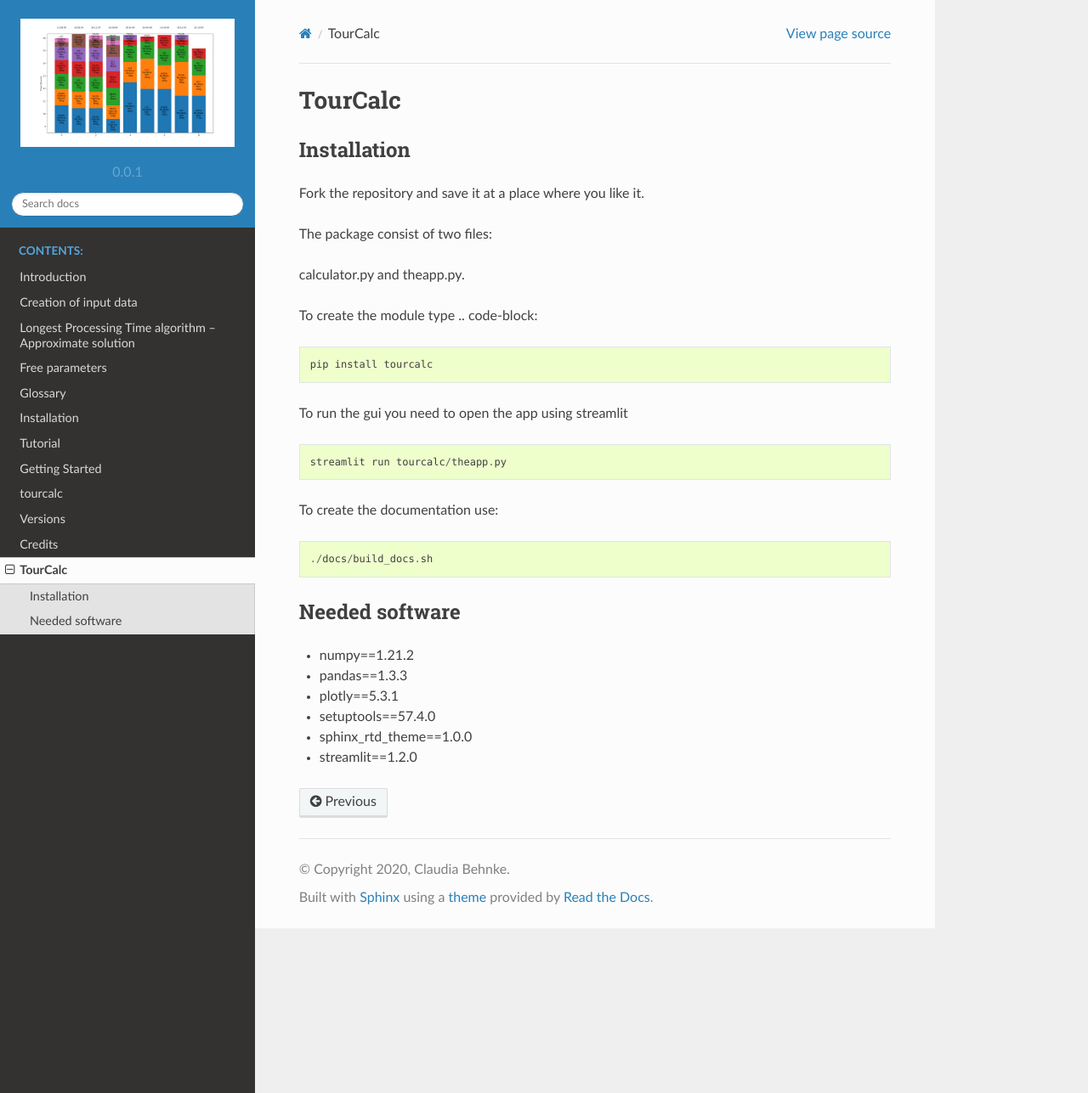
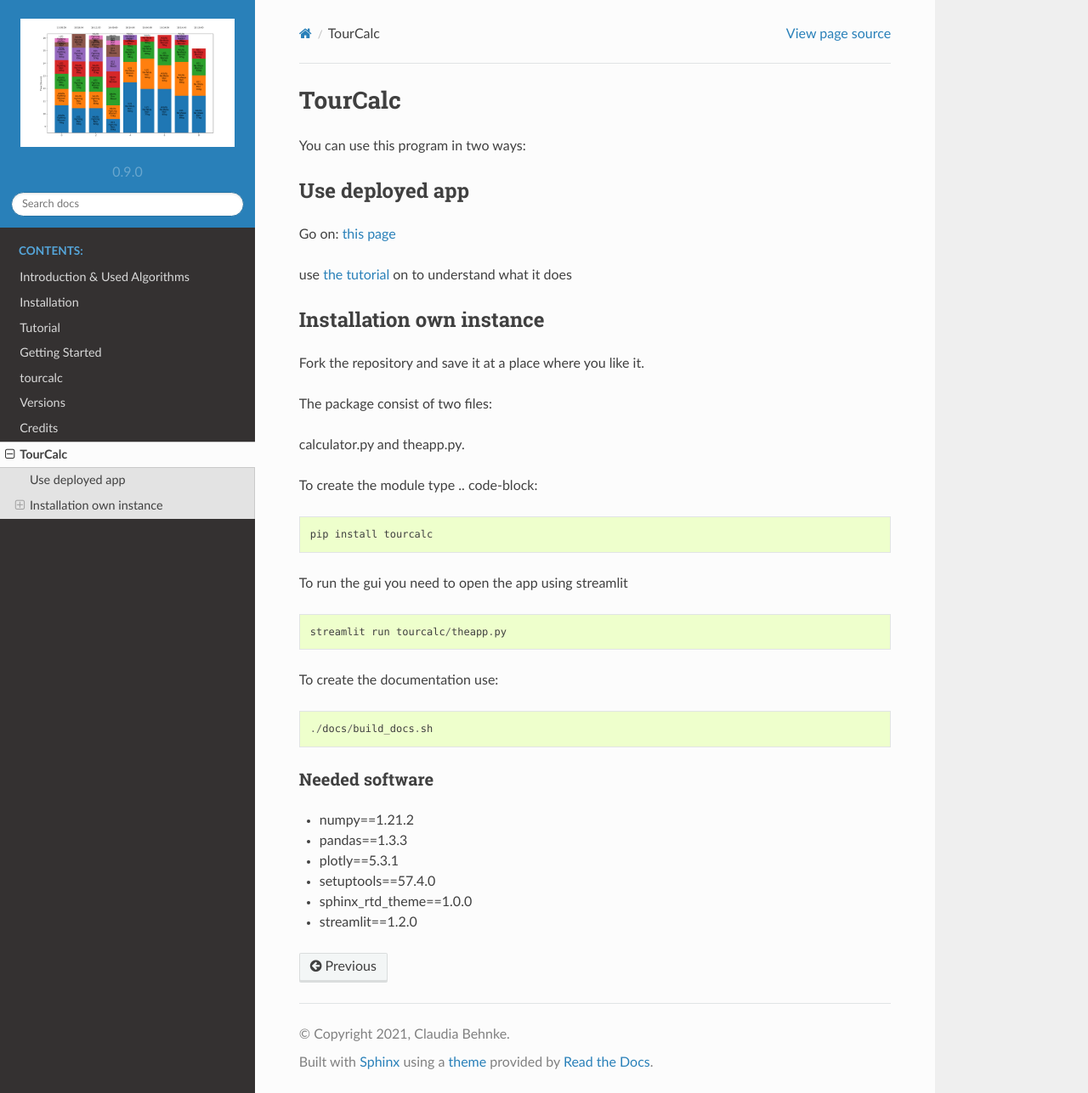
Before and after one commit to ClaudiaBehnke86/TournamentCalculator, a Sphinx documentation site: the page built from docs/source/readme.rst, in a window 1280 px wide and 1287 px high. Shown: the whole window at 85% size. Built offline with Sphinx 7.4.7 and the Read the Docs theme 2.0.0, drawn with Linux system fonts in a browser that asks for light colours.

Commit message:
update docs

```diff
--- a/README.rst
+++ b/README.rst
@@ -1,9 +1,20 @@
-========
+********
 TourCalc
-========
+********
+You can use this program in two ways:
 
-Installation
-------------
+
+Use deployed app
+================
+
+Go on:
+`this page <https://share.streamlit.io/claudiabehnke86/tournamentcalculator/tourcalc/theapp.py>`_
+
+use `the tutorial <https://tournamentcalculator.readthedocs.io/en/latest/introduction.html>`_
+on to understand what it does
+
+Installation own instance
+=========================
 
 Fork the repository and save it at a place where you like it.
 
@@ -30,6 +41,7 @@
 
     ./docs/build_docs.sh
 
+
 Needed software
 ---------------
 
--- a/docs/source/conf.py
+++ b/docs/source/conf.py
@@ -20,7 +20,7 @@
 #
 import os
 import sys
-sys.path.insert(0, os.path.abspath('..'))
+sys.path.insert(0, os.path.abspath('../tourcalc'))
 
 #import tourcalc
 # -- General configuration ---------------------------------------------
@@ -48,7 +48,7 @@
 
 # General information about the project.
 project = u'TourCalc'
-copyright = u"2020, Claudia Behnke"
+copyright = u"2021, Claudia Behnke"
 author = u"Claudia Behnke"
 
 # The version info for the project you're documenting, acts as replacement
@@ -56,9 +56,9 @@
 # the built documents.
 #
 # The short X.Y version.
-version = '0.0.1'
+version = '0.9.0'
 # The full version, including alpha/beta/rc tags.
-release = '0.0.1'
+release = 'beta'
 
 # The language for content autogenerated by Sphinx. Refer to documentation
 # for a list of supported languages.
--- a/docs/source/introduction.rst
+++ b/docs/source/introduction.rst
@@ -1,12 +1,12 @@
-*************
-Introduction
-*************
+******************************
+Introduction & Used Algorithms
+******************************
 
 Scheduling of sports tournaments can be approximated with the so-called multiprocessor scheduling, a known NP-hard problem of computer science.  With this, the goal is to find a :term:`minimum end-time` :math:`ET_{min}` of the tournament with the distribution of the different categories on a given number of :term:`competition area` s :math:`T`. A :term:`category` here is defined in agreement with the Organization and Sporting Code (Version 3.1)  OSC_ of the Ju-Jitsu International Federation (JJIF) under paragraph 1.3 (Disciplines, Divisions and Categories). However, the program shall also provide a base for integrating more disciplines or other sports.
 
-***********************
+
 Creation of input data
-***********************
+======================
 The first step is the creation of the input data. Since the names of categories in the tournament calculator are based on 1.3.3 of the OSC, the user only needs to select one or more :term:`age category` [#]_  and :term:`discipline` [#]_. All categories are created, and the user is asked to add the number of :term:`athletes/couples` for each category. Based on the competition systems (as defined in the OSC under 4.4) the :term:`number of matches` :math:`N_{m}(n_{a})` for each category is known and can be described the following.
 
 .. math::
@@ -68,16 +68,16 @@
 .. [#] Adults, U21, U18 and U16 are supported in version 0.1.0
 .. [#] Jiu-Jitsu, Fighting, Duo and Show system are supported in version 0.1.0
 
-********************************************************
+
 Longest Processing Time algorithm – Approximate solution
-********************************************************
+========================================================
 
 The above-described problem can be approximately solved with the LPT_ algorithm (Longest Processing Time). It sorts the categories by their time :math:`l`, from longest to shortest.  Then assigns them one after another to competition area :math:`T` with the earliest end time so far. The logical assumption is made that only one category can be run per competition area at the same moment in time.
 Since the number of categories is usually minimal (<<1000), this straightforward algorithm seems to be a good starting point. However, it needs to be modified to fulfill the requirements of multi-discipline tournaments where not all referees can work on all competition areas due to individual qualifications.
 
 
 Splitting of disciplines with dynamic creation of competition areas
-###################################################################
+-------------------------------------------------------------------
 
 In the JJIF, referees are specialized per discipline Referee_. Therefore, it is crucial to minimize the change of disciplines for the individual competition areas :math:`T` to avoid time-consuming commuting of qualified referees. To realize this, we choose to individually distribute the categories based on the above described LPT algorithm.
 This requires that for a given discipline, only needed competition areas are created.
@@ -107,7 +107,7 @@
 The remainder of the Euclidean Division is the remainder time :math:`t_r` and might be used to create a new competition area it is called :term:`partially-used`.
 
 Example
-*******
+^^^^^^^
 
 Since these mathematical expressions might not be familiar to many readers, we would like to give the following example:
 
@@ -122,12 +122,12 @@
 
 
 Partially used competition areas
-################################
+--------------------------------
 
 If fully used or partially used, competition areas are created strongly depends on the total discipline time :math:`L_{x}`, the perfect end-time :math:`ET_{perf}` and the amount of already created competition areas. We will discuss all distinct possibilities in dedicated examples below to make them better understandable.
 
 Possibility 1: No competition areas exists. :math:`L_{x}Lx  < ET_{perf}`
-************************************************************************
+^^^^^^^^^^^^^^^^^^^^^^^^^^^^^^^^^^^^^^^^^^^^^^^^^^^^^^^^^^^^^^^^^^^^^^^^
 
 In this first example, we want to explain the way the algorithm reacts when first called.
 We assume that :math:`L_{x}Lx  < ET_{perf}`. The amount of fully used competition area is calculated in the first step, and those are created. Since :math:`L_{x}Lx  < ET_{perf}`, the remainder time must be larger than zero. Since no other competition area exists, an additional partially-used competition area is created. This scenario is shown in :numref:`noPar`.
@@ -147,7 +147,7 @@
 
 
 Discipline Change - penalty factor for changing a discipline
-############################################################
+------------------------------------------------------------
 
 Changing the discipline will possibly need adjustment of the referees and the setup of the field of play. Therefore a penalty factor called discipline change is introduced.
 After the distribution of a discipline, this penalty factor is added.
@@ -159,20 +159,19 @@
     Visualization of expected behavior with three identical competition areas, two disciplines and a placeholder time block and a penalty factor
 
 
-***************
 Free parameters
-***************
+===============
 
 The algorithm has three free and arbitrary parameters which need to be varied to find the optimal solution.
 
 
 Discipline Change - penalty factor for changing a discipline
-############################################################
+------------------------------------------------------------
 
 
 
 Order of the disciplines
-########################
+------------------------
 
 The answer of the algorithm depends on the order of the disciplines.  Like shown in picture
 
@@ -203,9 +202,9 @@
     https://en.wikipedia.org/wiki/Euclidean_division
 
 
-********
+
 Glossary
-********
+========
 .. glossary::
     age category
         An age category defines the minimum and maximum age of a participant
--- a/requirements.txt
+++ /dev/null
@@ -1,6 +0,0 @@
-numpy==1.21.2
-pandas==1.3.3
-plotly==5.3.1
-setuptools==57.4.0
-sphinx_rtd_theme==1.0.0
-streamlit==1.2.0
```
Also changed, not shown: setup.py (+8 -4 lines).
